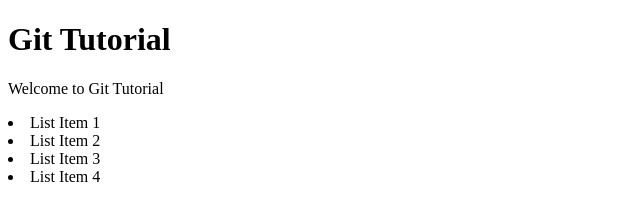
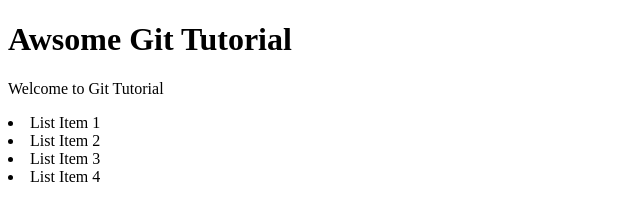
Before and after one commit to yotesisoulath/git-tutorial, a plain HTML site: page index.html in a window 1280 px wide. Shown: the whole page, without its empty margins (0-640 px from the left). Drawn offline with Linux system fonts and the light colour scheme.

Commit message:
Edited h1

```diff
--- a/index.html
+++ b/index.html
@@ -6,7 +6,7 @@
     <title>Git Tutorial</title>
 </head>
 <body>
-    <h1>Git Tutorial</h1>
+    <h1>Awsome Git Tutorial</h1>
     <p>Welcome to Git Tutorial</p>
     <ui>
         <li>List Item 1</li>
```
